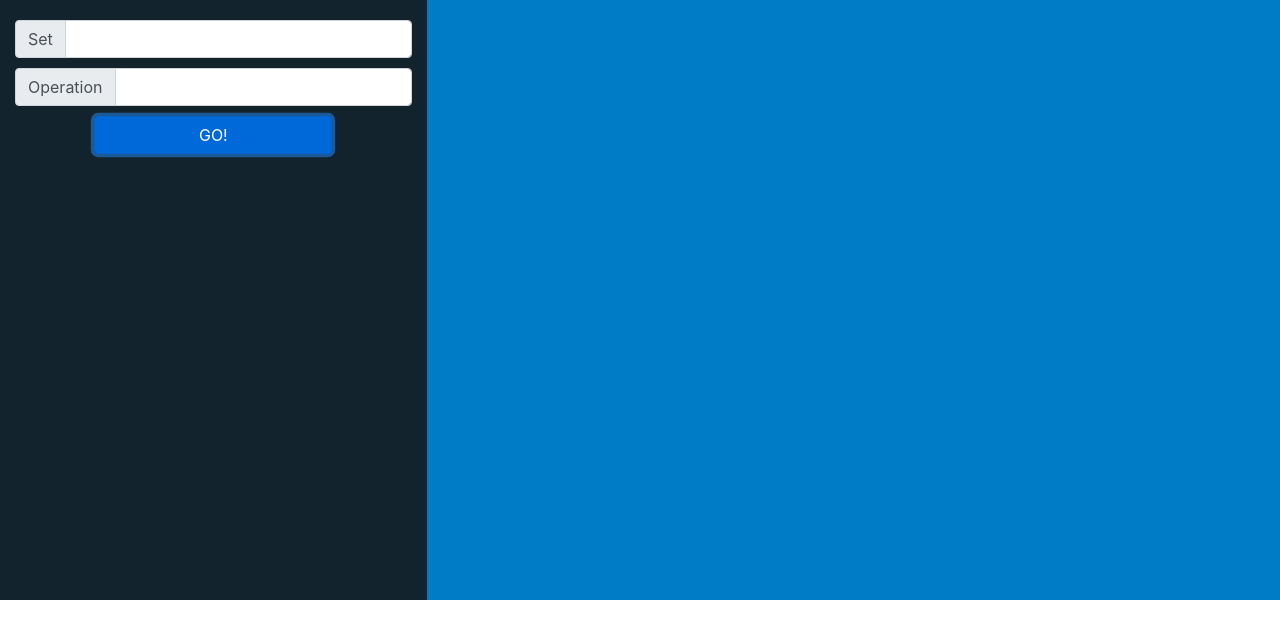
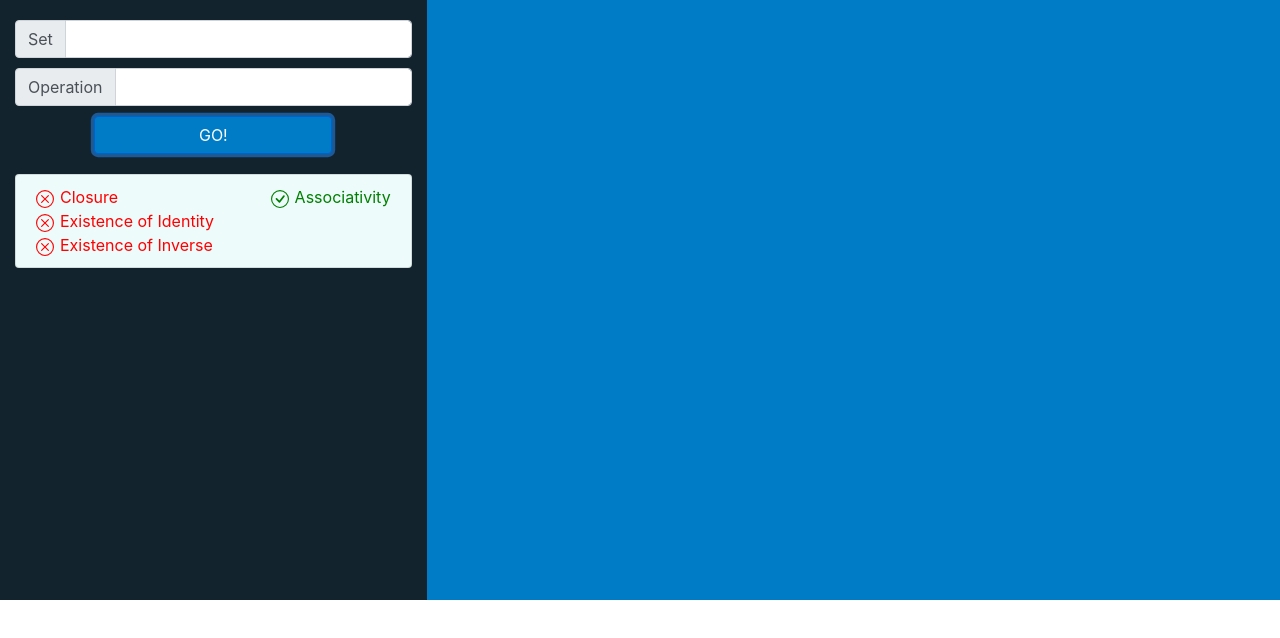
Before and after one commit to Alaa-MK/Abstract-Algebra-Calculator, a React (Create React App) app: page / in a window 1280 px wide. Both pictures are taken after a click on the button "GO!". Shown: the top 638 px of the page. Built offline with nearby package versions, Linux system fonts and the light colour scheme.

Commit message:
added group info view

```diff
--- a/package.json
+++ b/package.json
@@ -10,6 +10,7 @@
     "mathjs": "^7.5.1",
     "react": "^16.13.1",
     "react-bootstrap": "^1.3.0",
+    "react-bootstrap-icons": "^1.0.0",
     "react-dom": "^16.13.1",
     "react-router": "^5.2.0",
     "react-router-dom": "^5.2.0",
--- a/src/App.js
+++ b/src/App.js
@@ -1,6 +1,5 @@
 import React from 'react';
-import Group from './Group';
-import SideView from './SideView'
+import SideView from './Components/SideView'
 import 'bootstrap/dist/css/bootstrap.min.css';
 import './styles/App.css';
 import {
@@ -9,25 +8,18 @@ import {
   Col
 } from 'react-bootstrap'
 
-class CommandView extends React.Component{
-  render(){
-    return (
-      <div>
-
-      </div>
-    )
-  }
-}
-
 export default class App extends React.Component {
   constructor(){
     super();
+    this.state = {
+      group: null
+    }
+    this.onCreateGroup = this.onCreateGroup.bind(this);
   }
 
-  onCreateGroup(set, operation){
-    const setList = set.split(',');
-    console.log(setList)
-    let g = new Group(setList, operation);
+  onCreateGroup(group){
+    this.setState({group});
+    console.log(group);
   }
 
   render() {
@@ -35,10 +27,10 @@ export default class App extends React.Component {
       <Container fluid>
         <Row>
           <Col className='sideView' sm={4}>
-            <SideView onCreateGroup={this.onCreateGroup}/>
+            <SideView group={this.state.group} onCreateGroup={this.onCreateGroup}/>
           </Col>
           <Col className='commandView' sm={8}>
-            <CommandView/>
+
           </Col>
         </Row>
       </Container>
--- /dev/null
+++ b/src/Components/GroupInfoView.js
@@ -0,0 +1,33 @@
+import React from 'react';
+import '../styles/GroupInfoView.css';
+import * as Icon from 'react-bootstrap-icons';
+import {
+    Card
+} from 'react-bootstrap'
+
+function InfoItem(props){
+  return (
+      <div className='infoItem' style={{color:props.value ? 'green' : 'red'}}>
+        {props.value ?
+          <Icon.CheckCircle size={18} color='green' className='icon'/>
+          :
+          <Icon.XCircle size={18} color='red' className='icon'/>}
+        {props.name}
+      </div>
+  )
+}
+
+export default class GroupInfoView extends React.Component{
+    constructor(){
+        super();
+    }
+    render(){
+      return (
+        <Card id='groupInfoCard'>
+          {
+            Object.keys(this.props.info).map(key => <InfoItem key={key} name={key} value={this.props.info[key]}/>)
+          }
+        </Card>
+      )
+    }
+  }
--- /dev/null
+++ b/src/Components/SideView.js
@@ -0,0 +1,82 @@
+import React from 'react';
+import GroupInfoView from './GroupInfoView'
+import Group from '../Group';
+import '../styles/SideView.css';
+import {
+    InputGroup,
+    FormControl,
+    Button,
+    Col
+} from 'react-bootstrap'
+
+function InputGroupWithTip(props){
+    return (
+        <InputGroup className='inputGroup'>
+            <InputGroup.Prepend>
+                <InputGroup.Text>{props.text}</InputGroup.Text>
+            </InputGroup.Prepend>
+            <FormControl
+                aria-label={props.text}
+                onChange={props.onChange}
+            />
+        </InputGroup>
+    )
+}
+
+export default class SideView extends React.Component{
+
+    constructor(){
+        super();
+        this.state = {
+            set: '',
+            operation: ''
+        }
+        this._setChanged = this._setChanged.bind(this);
+        this._operationChanged = this._operationChanged.bind(this);
+        this._createGroup = this._createGroup.bind(this);
+    }
+
+    _setChanged(event){
+        this.setState({set: event.target.value})
+    }
+
+    _operationChanged(event){
+        this.setState({operation: event.target.value})
+    }
+
+    _createGroup(){
+        var setList = this.state.set.split(',');
+        setList.forEach((element, index) => {
+            setList[index] = parseInt(element);
+        });
+        const g = new Group(setList, this.state.operation);
+        this.props.onCreateGroup(g);
+    }
+
+    render(){
+        var info;
+        if (this.props.group)
+            info = {
+                'Closure': this.props.group.isClosed(),
+                'Associativity' : this.props.group.isAssociative(),
+                'Existence of Identity': this.props.group.identity,
+                'Existence of Inverse': this.props.group.inverse(this.props.group.identity)
+            }
+        return (
+            <div id='sideViewContainer'>
+                <InputGroupWithTip
+                    text='Set'
+                    onChange={this._setChanged}
+                />
+                <InputGroupWithTip text='Operation' onChange={this._operationChanged}/>
+                <Button
+                    id='sideViewGoButton'
+                    onClick={this._createGroup}
+                >
+                    GO!
+                </Button>
+                {info && <GroupInfoView info={info}/>}
+            </div>
+        )
+    }
+  }
--- a/src/Group.js
+++ b/src/Group.js
@@ -32,7 +32,7 @@ export default class Group{
     }
 
     inverse(elem){
-        return this._inverses[elem];
+        return this._inverses ? this._inverses[elem] : null;
     }
 
     isValidGroup(){
--- a/src/SideView.js
+++ /dev/null
@@ -1,61 +0,0 @@
-import React from 'react';
-import './styles/SideView.css';
-import {
-    InputGroup,
-    FormControl,
-    Button,
-    Col
-} from 'react-bootstrap'
-
-function InputGroupWithTip(props){
-    return (
-        <InputGroup className='inputGroup'>
-            <InputGroup.Prepend>
-                <InputGroup.Text>{props.text}</InputGroup.Text>
-            </InputGroup.Prepend>
-            <FormControl
-                aria-label={props.text}
-                onChange={props.onChange}
-            />
-        </InputGroup>
-    )
-}
-
-export default class SideView extends React.Component{
-
-    constructor(){
-        super();
-        this.state = {
-            set: '',
-            operation: ''
-        }
-        this._setChanged = this._setChanged.bind(this);
-        this._operationChanged = this._operationChanged.bind(this);
-    }
-
-    _setChanged(event){
-        this.setState({set: event.target.value})
-    }
-
-    _operationChanged(event){
-        this.setState({operation: event.target.value})
-    }
-
-    render(){
-      return (
-        <div id='sideViewContainer'>
-            <InputGroupWithTip
-                text='Set'
-                onChange={this._setChanged}
-            />
-            <InputGroupWithTip text='Operation' onChange={this._operationChanged}/>
-            <Button
-                id='sideViewGoButton'
-                onClick={() => this.props.onCreateGroup(this.state.set, this.state.operation)}
-            >
-                GO!
-            </Button>
-        </div>
-      )
-    }
-  }
--- a/src/styles/App.css
+++ b/src/styles/App.css
@@ -1,11 +1,16 @@
+:root{
+    --dark-blue: #12232E;
+    --lighter-blue: #007CC7;
+    --light-blue: #EEFBFB;
+}
 .container {
     margin-top: 40px;
 }
 .sideView {
-    background-color: #12232E;
+    background-color: var(--dark-blue);
     height: 600px;
 }
 .commandView {
-    background-color: #007CC7;
+    background-color: var(--lighter-blue);
     height: 600px;
 }
--- /dev/null
+++ b/src/styles/GroupInfoView.css
@@ -0,0 +1,15 @@
+#groupInfoCard {
+    background-color: var(--light-blue);
+    margin-top: 20px;
+    padding: 10px 0;
+    display: flex;
+    flex-direction: row;
+    flex-wrap: wrap;
+    justify-content: space-between;
+}
+.infoItem {
+    margin: 0 20px;
+}
+.icon {
+    margin-right: 6px;
+}
--- a/src/styles/SideView.css
+++ b/src/styles/SideView.css
@@ -8,5 +8,6 @@
 }
 
 #sideViewGoButton {
-    margin: 0 20%
+    margin: 0 20%;
+    background-color: var(--lighter-blue);
 }
```
Also changed, not shown: 1 other file (tests, documents, lock files or other folders).
